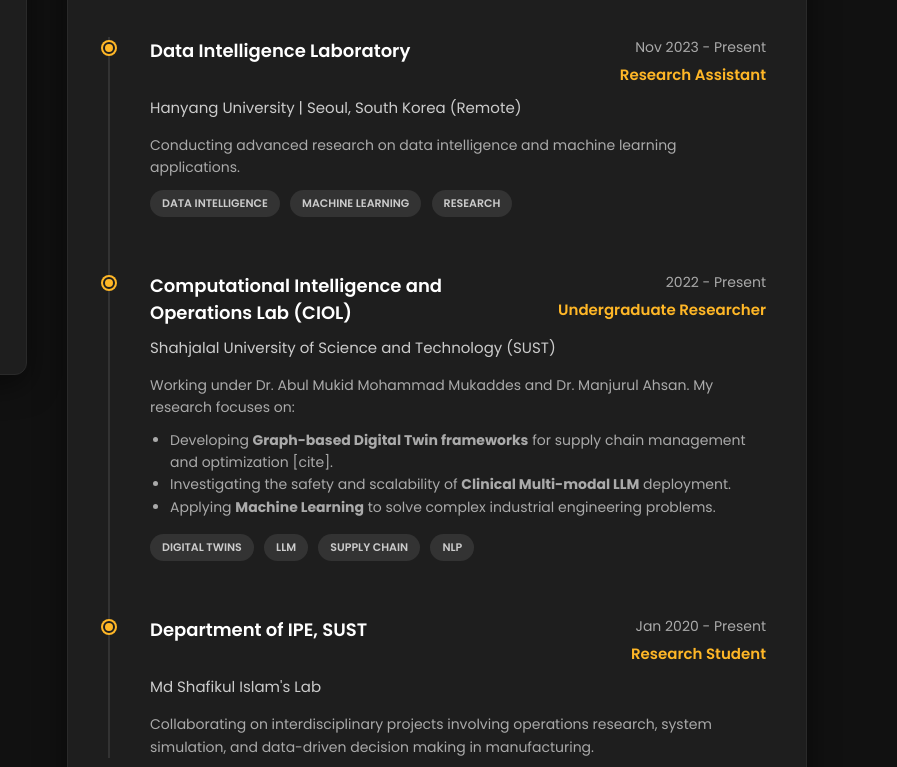
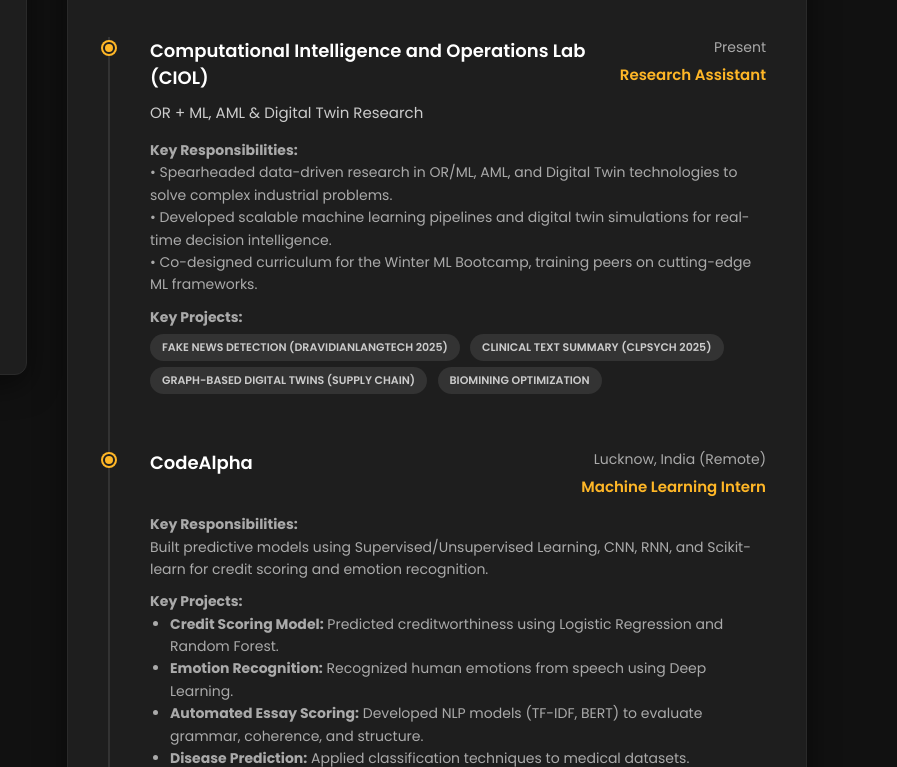
Before and after one commit to ikramulhaque282/ikramulhaque282.github.io, a plain HTML site: page experience.html in a window 1280 px wide. Shown: the part 233-1000 px from the top of the page, 383-1280 px from the left. Drawn offline with Linux system fonts and the light colour scheme; some icons are missing.

Commit message:
Update experience.html

```diff
--- a/experience.html
+++ b/experience.html
@@ -51,65 +51,85 @@
                 <div class="timeline-item">
                     <span class="timeline-dot"></span>
                     <div class="timeline-header">
-                        <h3>Data Intelligence Laboratory</h3>
+                        <h3>Computational Intelligence and Operations Lab (CIOL)</h3>
                         <div class="timeline-meta">
-                            <span class="timeline-date">Nov 2023 - Present</span>
+                            <span class="timeline-date">Present</span>
                             <span class="timeline-cgpa">Research Assistant</span>
                         </div>
                     </div>
-                    <span class="timeline-degree">Hanyang University | Seoul, South Korea (Remote)</span>
+                    <span class="timeline-degree">OR + ML, AML & Digital Twin Research</span>
 
                     <p class="timeline-desc">
-                        Conducting advanced research on data intelligence and machine learning applications.
+                        <strong>Key Responsibilities:</strong>
+                        <br>
+                        • Spearheaded data-driven research in OR/ML, AML, and Digital Twin technologies to solve complex industrial problems.
+                        <br>
+                        • Developed scalable machine learning pipelines and digital twin simulations for real-time decision intelligence.
+                        <br>
+                        • Co-designed curriculum for the Winter ML Bootcamp, training peers on cutting-edge ML frameworks.
                     </p>
-                    <div class="tags" style="margin-top:10px;">
-                        <span>Data Intelligence</span>
-                        <span>Machine Learning</span>
-                        <span>Research</span>
+
+                    <p class="timeline-desc" style="margin-top:10px;">
+                        <strong>Key Projects:</strong>
+                    </p>
+                    <div class="tags" style="margin-top:5px;">
+                        <span>Fake News Detection (DravidianLangTech 2025)</span>
+                        <span>Clinical Text Summary (CLPsych 2025)</span>
+                        <span>Graph-based Digital Twins (Supply Chain)</span>
+                        <span>Biomining Optimization</span>
                     </div>
                 </div>
 
                 <div class="timeline-item">
                     <span class="timeline-dot"></span>
                     <div class="timeline-header">
-                        <h3>Computational Intelligence and Operations Lab (CIOL)</h3>
+                        <h3>CodeAlpha</h3>
                         <div class="timeline-meta">
-                            <span class="timeline-date">2022 - Present</span>
-                            <span class="timeline-cgpa">Undergraduate Researcher</span>
+                            <span class="timeline-date">Lucknow, India (Remote)</span>
+                            <span class="timeline-cgpa">Machine Learning Intern</span>
                         </div>
                     </div>
-                    <span class="timeline-degree">Shahjalal University of Science and Technology (SUST)</span>
 
                     <p class="timeline-desc">
-                        Working under Dr. Abul Mukid Mohammad Mukaddes and Dr. Manjurul Ahsan. My research focuses on:
+                        <strong>Key Responsibilities:</strong>
+                        <br>
+                        Built predictive models using Supervised/Unsupervised Learning, CNN, RNN, and Scikit-learn for credit scoring and emotion recognition.
                     </p>
-                    <ul style="margin-top:10px; margin-left:20px; color:#aaa; font-size:14px; line-height:1.6;">
-                        <li>Developing <strong>Graph-based Digital Twin frameworks</strong> for supply chain management and optimization [cite].</li>
-                        <li>Investigating the safety and scalability of <strong>Clinical Multi-modal LLM</strong> deployment.</li>
-                        <li>Applying <strong>Machine Learning</strong> to solve complex industrial engineering problems.</li>
+
+                    <p class="timeline-desc" style="margin-top:10px;">
+                        <strong>Key Projects:</strong>
+                    </p>
+                    <ul style="margin-left:20px; color:#aaa; font-size:14px; line-height:1.6;">
+                        <li><strong>Credit Scoring Model:</strong> Predicted creditworthiness using Logistic Regression and Random Forest.</li>
+                        <li><strong>Emotion Recognition:</strong> Recognized human emotions from speech using Deep Learning.</li>
+                        <li><strong>Automated Essay Scoring:</strong> Developed NLP models (TF-IDF, BERT) to evaluate grammar, coherence, and structure.</li>
+                        <li><strong>Disease Prediction:</strong> Applied classification techniques to medical datasets.</li>
                     </ul>
-                    <div class="tags" style="margin-top:15px;">
-                        <span>Digital Twins</span>
-                        <span>LLM</span>
-                        <span>Supply Chain</span>
-                        <span>NLP</span>
-                    </div>
                 </div>
 
                 <div class="timeline-item">
                     <span class="timeline-dot"></span>
                     <div class="timeline-header">
-                        <h3>Department of IPE, SUST</h3>
+                        <h3>Walton Hi-Tech Industries PLC</h3>
                         <div class="timeline-meta">
-                            <span class="timeline-date">Jan 2020 - Present</span>
-                            <span class="timeline-cgpa">Research Student</span>
+                            <span class="timeline-date">Gazipur, Dhaka</span>
+                            <span class="timeline-cgpa">Process Development Intern</span>
                         </div>
                     </div>
-                    <span class="timeline-degree">Md Shafikul Islam's Lab</span>
 
                     <p class="timeline-desc">
-                        Collaborating on interdisciplinary projects involving operations research, system simulation, and data-driven decision making in manufacturing.
+                        <strong>Key Responsibilities:</strong>
+                        <br>
+                        Analyzed refrigerator and compressor production flows. Identified bottlenecks using VSM & SMV and applied Lean tools like JIT, Kanban, and Kaizen.
                     </p>
+
+                    <p class="timeline-desc" style="margin-top:10px;">
+                        <strong>Key Projects:</strong>
+                    </p>
+                    <ul style="margin-left:20px; color:#aaa; font-size:14px; line-height:1.6;">
+                        <li><strong>Process Flow Optimization:</strong> Consolidated 4 lines into one JIT line, reducing buffer inventory and workforce by 20% while increasing productivity.</li>
+                        <li><strong>Transportation System Design:</strong> Designed a Slat Conveyor and Overhead Monorail System (Cost: ~2M BDT) with calculated break-even periods of 12-24 months.</li>
+                    </ul>
                 </div>
 
             </div>
```
